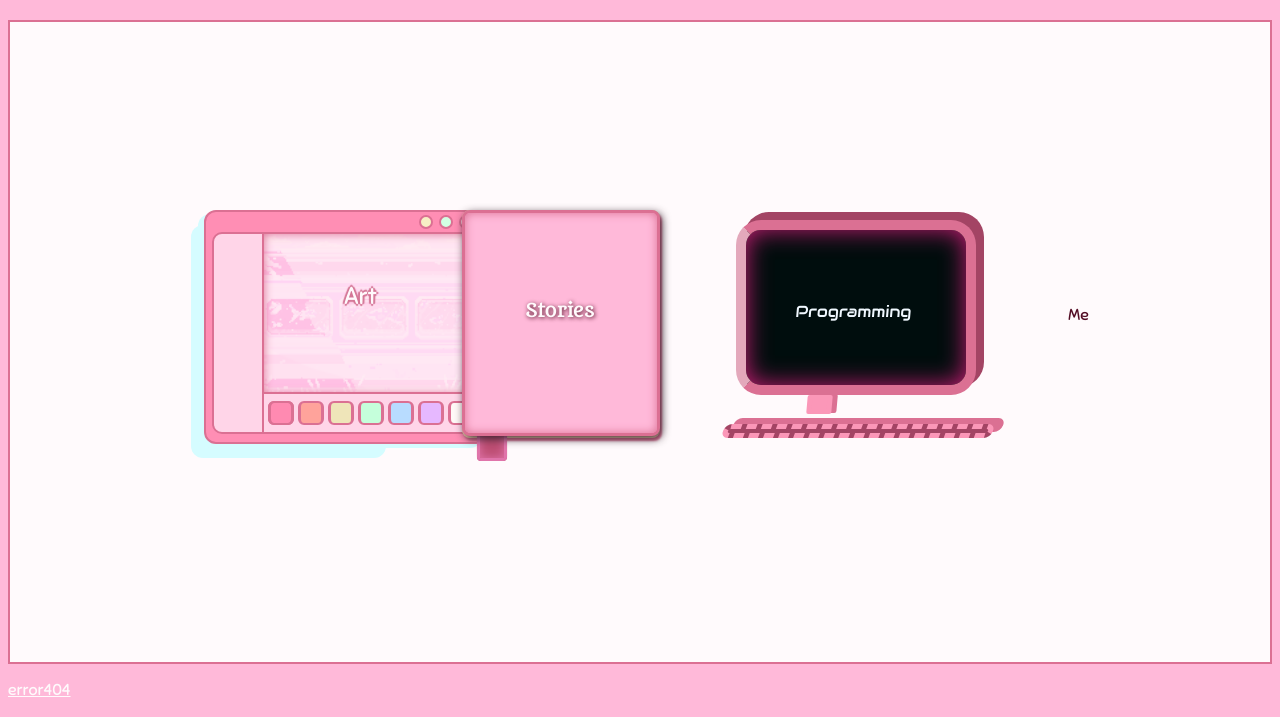
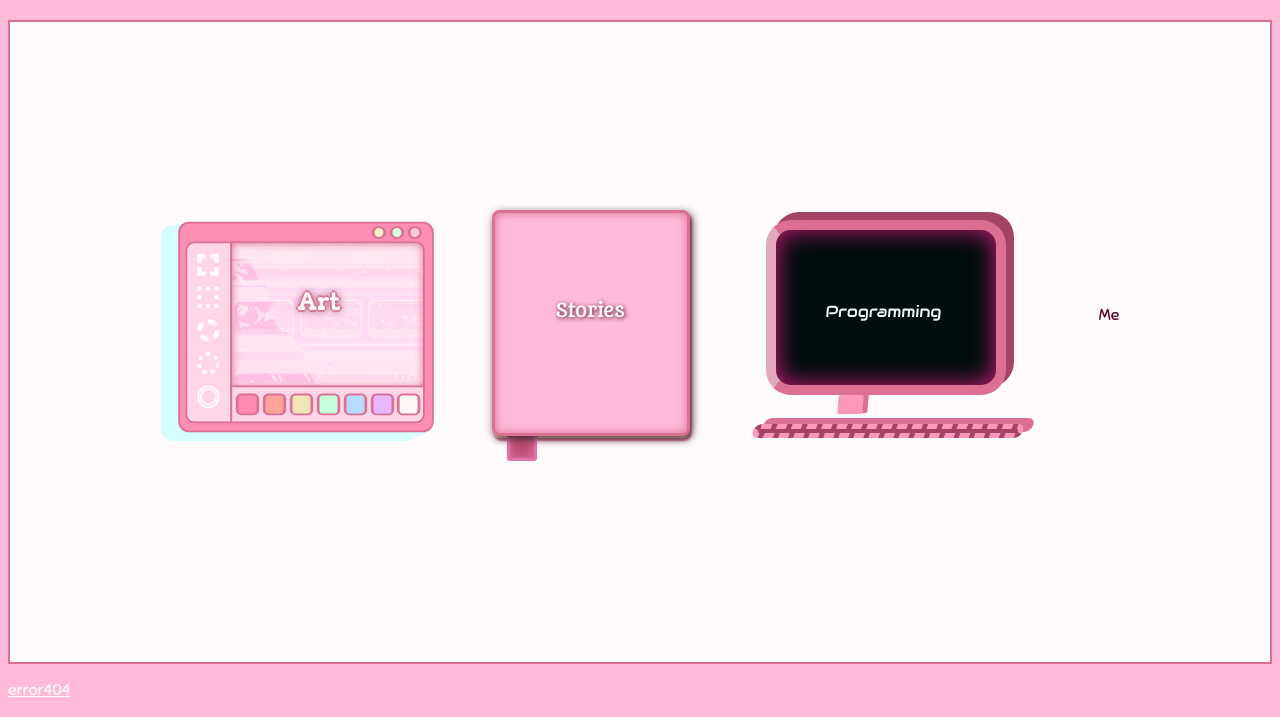
Before and after one commit to amorales-builds/fancyblooms, a plain HTML site: page index.html in a window 1280 px wide. Shown: the part 83-800 px from the top of the page. Drawn offline with Linux system fonts and the light colour scheme.

Commit message:
Completed changes for Art btn

```diff
--- a/index.html
+++ b/index.html
@@ -25,7 +25,14 @@
             <div id="artCircle" class="redButton"></div>
             <div id="artCircle" class="greenButton"></div>
             <div id="artCircle" class="yellowButton"></div>
-            <div class="artTools"></div>
+            <div class="artTools">
+              <div id=tool class="t1"></div>
+              <div id=tool class="t2"></div>
+              <div id=tool class="t3"></div>
+              <div id=tool class="t4"></div>
+              <div id=tool class="t5"></div>
+              <div id=tool class="t6"></div>
+            </div>
             <div class="artSquare">
               <p id="gridPage" class="artBtn">Art</p>  <!-- canvas(?) -->
             </div>
@@ -37,7 +44,6 @@
               <div id="colorSquare" class="blueSqr"></div>
               <div id="colorSquare" class="purpleSqr"></div>
               <div id="colorSquare" class="whiteSqr"></div>
-              <div id="colorSquare" class="bkackSqr"></div>
             </div>
           </div>
         </div>
--- a/styles/style.css
+++ b/styles/style.css
@@ -4,6 +4,10 @@
 @font-face{
     font-family: Audiowide;
     src: url(/assets/fonts/Audiowide-Regular.ttf) ;
+}
+@font-face{
+    font-family: Gorditas;
+    src: url(/assets/fonts/Gorditas-Regular.ttf) ;
 }
 @font-face{
     font-family: Metamorphous;
@@ -56,11 +60,13 @@ body{
 
 
 #gridPage.artBtn{
+    font-family: Gorditas;
+    /* font-weight: bold; */
     margin-top: -17px;
     margin-left: -19px;
-    font-size: 24px;
+    font-size: 28px;
     color: #fffafc;
-    text-shadow: -2px 0 1px #d47696, 0 2px 1px #d47696, 2px 0 1px #d47696, 0 -2px 1px #d47696;
+    text-shadow: -2px 0 1px #d47696, 0 2px 1px #d47696, 2px 0 1px #d47696, 0 -2px 1px #d47696, 0 0 5px #fff7fa,  0 0 10px #6e0a2e;
 }
 .artSquare{
     background-image: url(/assets/images/pixelArtTrainPink.png);
@@ -78,6 +84,7 @@ body{
     width: 212px;
 }
 .artWindow:hover > .artSquare{
+    background-blend-mode:normal;
     /* background-blend-mode:overlay;
     box-shadow: 0 0 0 rgb(150, 69, 96), 0 0 20px rgb(255, 120, 174) inset;*/
     border: 2px solid;
@@ -96,6 +103,7 @@ body{
     width: 212px;
 }
 #colorSquare{
+    display: none;
     border: 2px solid;
     border-radius: 6px;
     border-color: palevioletred;
@@ -108,37 +116,40 @@ body{
     width: 20px;
 }
 #colorSquare.redSqr{
+    display: block;
     background-color: #ff8ab1;
     margin-left: 4px;
 }
 #colorSquare.orangeSqr{
+    display: block;
     background-color: #ffa39b;
     margin-left: 34px;
 }
 #colorSquare.yellowSqr{
+    display: block;
     background-color: #efe5b9;
     margin-left: 64px;
 }
 #colorSquare.greenSqr{
+    display: block;
     background-color: #c5ffdb;
     margin-left: 94px;
 }
 #colorSquare.blueSqr{
+    display: block;
     background-color: #b8dcff;
     margin-left: 124px;
 }
 #colorSquare.purpleSqr{
+    display: block;
     background-color: #e6b8ff;
     margin-left: 154px;
 }
 #colorSquare.whiteSqr{
+    display: block;
     background-color: #fff8f7;
-    margin-left: 184px;
+    margin-left: 183px;
 }
-/* #colorSquare.blackSqr{
-    background-color: #ffa39b;
-    margin-left: 215px;
-} */
 .artTools{
     background-color: #ffd5e8;
     border: 2px solid;
@@ -148,12 +159,49 @@ body{
     height: 198px;
     width: 48px;
 }
+#tool{
+    display: none;
+    border-radius: 2px;
+    margin-left: 11px;
+    height: 15px;
+    width: 15px;
+    margin-top: 12px;
+}
+#tool.t1{
+    display: block;
+    border: 5px dashed;
+    height: 14px;
+    width: 14px;
+}
+#tool.t2{
+    display: block;
+    border: 5px dotted;
+    height: 14px;
+    width: 14px;
+}
+#tool.t3{
+    display: block;
+    border: 5px dashed;
+    border-radius: 50%;
+}
+#tool.t4{
+    display: block;
+    border: 5px dotted;
+    border-radius: 50%;
+}
+#tool.t5{
+    display: block;
+    border: 5px double;
+    border-radius: 50%;
+}
 #artCircle{
     border: 2px solid;
     border-radius: 100%;
     border-color: palevioletred;
     margin-top: -17px;
     margin-bottom: 3px;
+    border-left-width: 3px;
+    border-right-width: 3px;
     width: 10px;
     height: 10px;
 }
@@ -170,6 +218,7 @@ body{
     margin-left: 193px;
 }
 .artWindow{
+    transform: scale(90%);
     /* direction: grid;
     grid-column: auto auto auto; */
     margin-top: -18px;
@@ -188,16 +237,18 @@ body{
     margin-left: 5px; */
     border-width: 1px;
     box-shadow: 6px 6px 0 rgb(213, 252, 255), 0 0 0 palevioletred inset;
-    border-radius: 10px;
+    border-radius: 8px;
     /* border-radius: 100%; */
-    transform: scale(105%);
+    transform: scale(100%) translateY(-3px) rotate(-2deg);
     transition: 0.25s ease-in-out;
 }
 .artDiv{
     border: 3px solid transparent;
-    padding-left: 10px;
-    width: 14vw;
+    /* padding-left: 10px; */
+    width: 250px;
+    height: 210px;
     background-color: rgb(213, 252, 255);
+    /* background-color: rgb(196, 86, 128); */
     border-radius: 12px;
 }
 
```
Also changed, not shown: assets/fonts/Gorditas-Regular.ttf (added).
